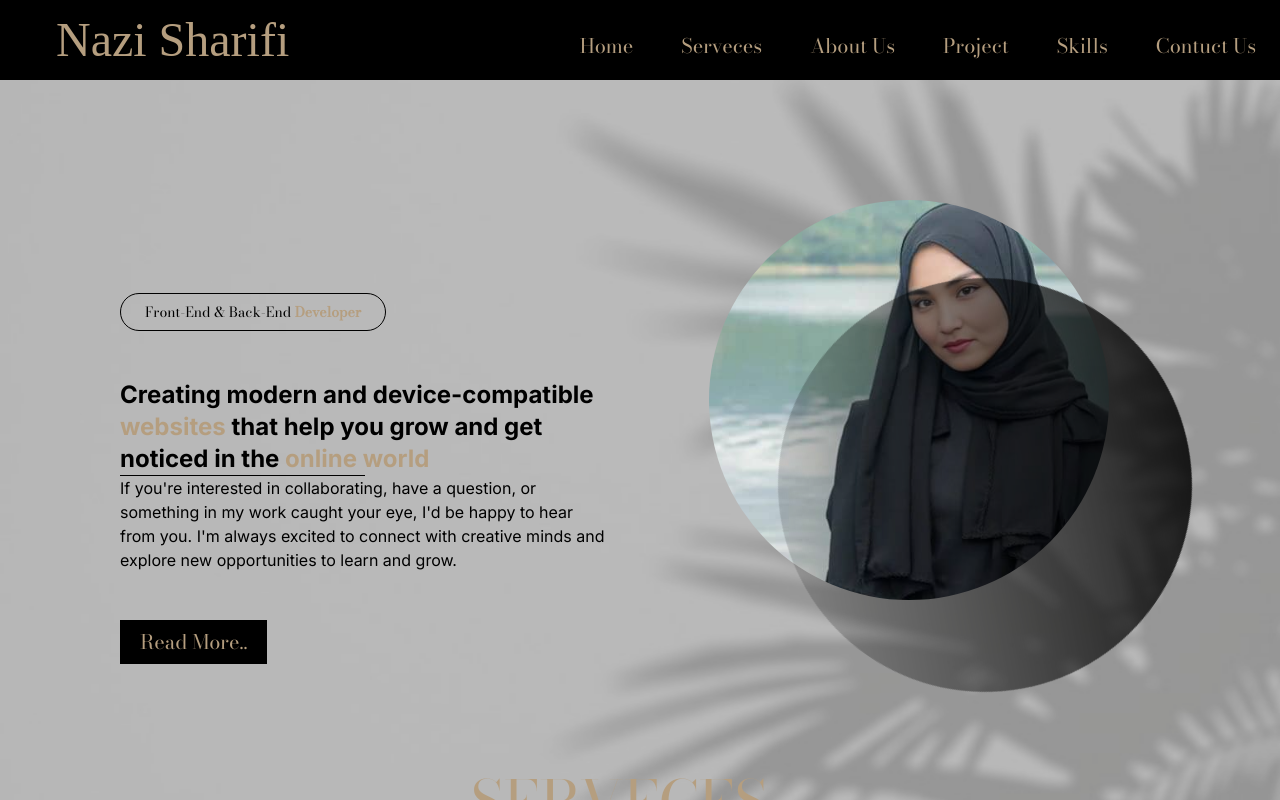
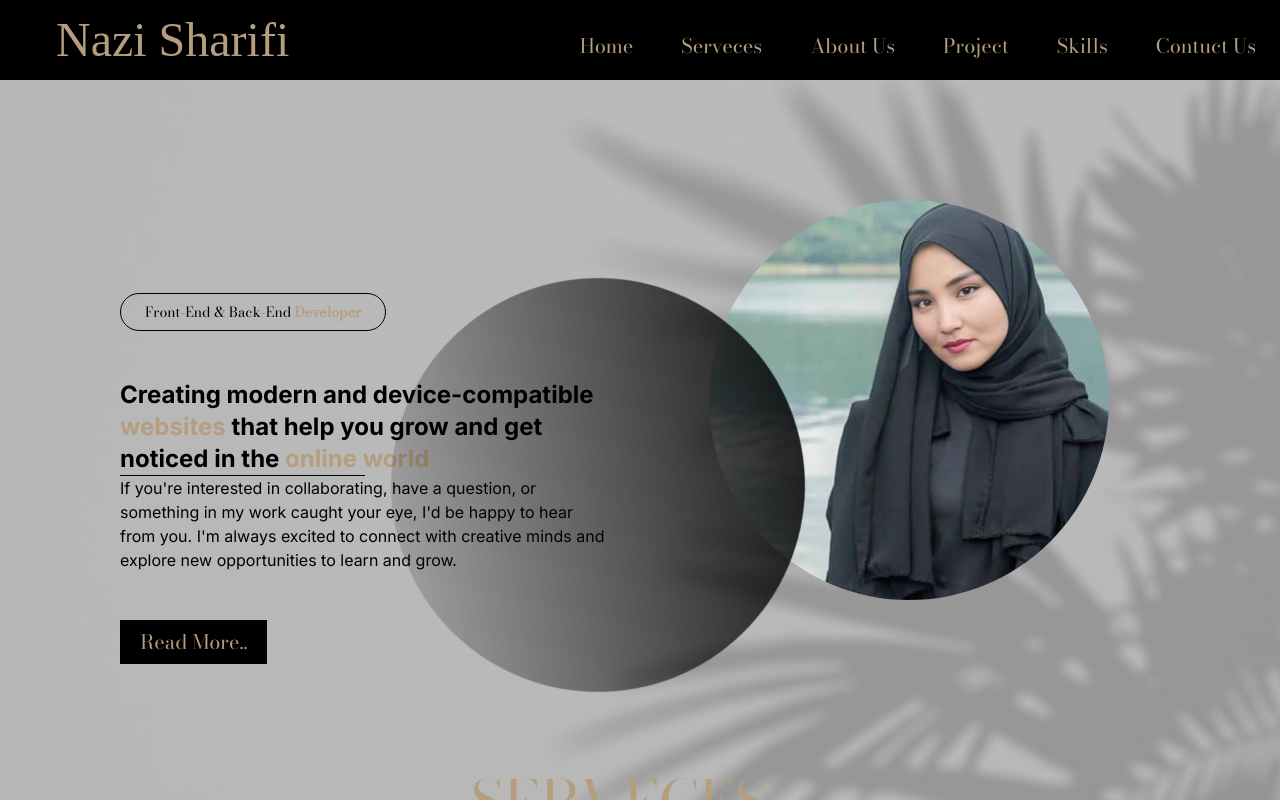
Before and after one commit to nazisharifi2025/WorkSphere, a React (Vite) app: page / in a window 1280 px wide. Built offline with nearby package versions, Linux system fonts and the light colour scheme; a web font is replaced by a local one.

Commit message:
style  added

```diff
--- a/src/Commponent/Slider.jsx
+++ b/src/Commponent/Slider.jsx
@@ -13,7 +13,7 @@ I'm always excited to connect with creative minds and explore new opportunities
             </h1>
             <button className='py-2 px-5 bg-black font-web text-xl font-normal text-nav w-fit'><a href="#About">Read More..</a></button>
         </div>
-        <div className="  lg:right-22 md:right-44 right-0 lg:bottom-27 bottom-14   absolute  rounded-full  lg:h-[414px] md:h-[414px] h-[410px] flex justify-center items-center lg:w-[414px] md:w-[414px] w-[414px] mx-auto  bg-gradient-to-tr from-text-nav to-black animate-spin-slow">
+        <div className="  lg:right-22 md:right-44 right-0 left-1 lg:bottom-27 bottom-14   absolute  rounded-full  lg:h-[414px] md:h-[412px] h-[410px] flex justify-center items-center lg:w-[414px] md:w-[412px] w-[414px] mx-auto  bg-gradient-to-tr from-text-nav to-black animate-spin-slow">
           </div>
             <div className='lg:h-[400px] md:h-[400px] h-[396px] md:w-[400px] mx-auto w-full lg:w-[400px] rounded-full bg-no-repeat text-nav bg-cover object-cover bg-center bg-[url(../public/Images/mee.jpg)]   '>
         </div>
```
